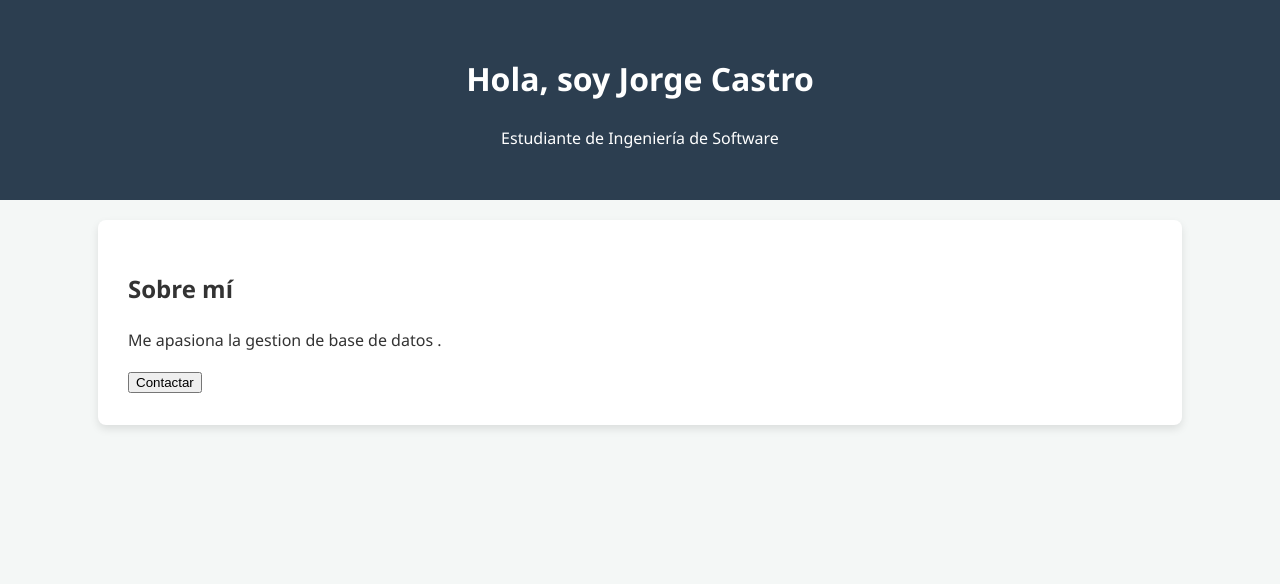
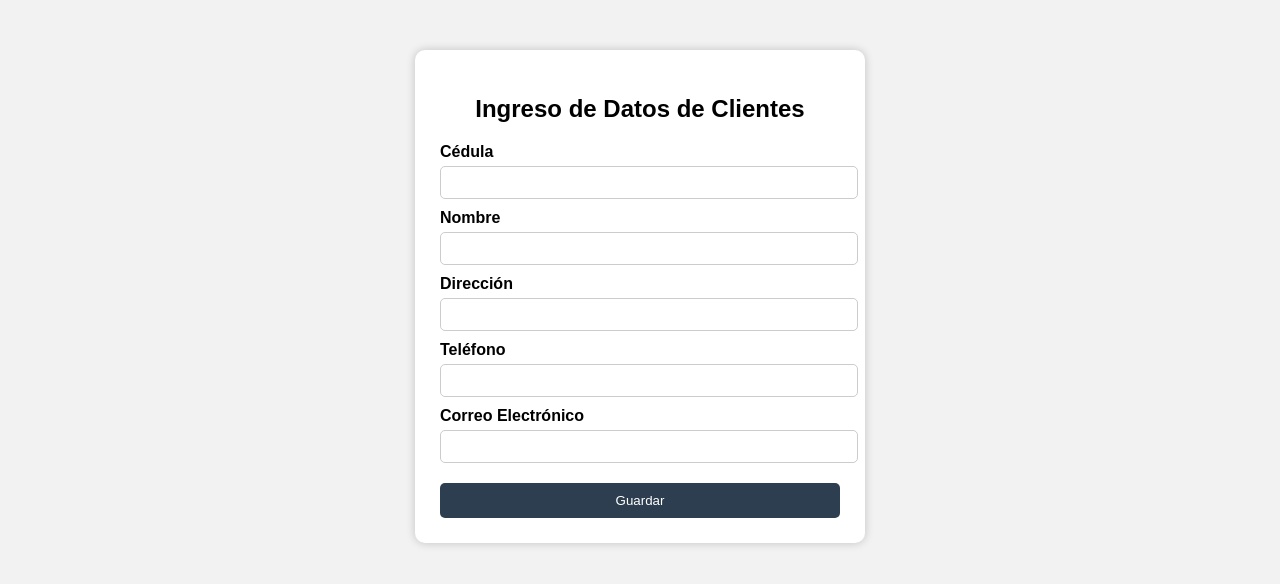
Before and after one commit to Jorge10001/Proyecto, a plain HTML site: page index.html in a window 1280 px wide. Drawn offline with Linux system fonts and the light colour scheme.

Commit message:
Tarea 3
Pagina web con ingreso de datos

```diff
--- a/index.html
+++ b/index.html
@@ -1,19 +1,34 @@
 <!DOCTYPE html>
 <html lang="es">
 <head>
- <meta charset="UTF-8">
- <title>Mi Portafolio</title>
- <link rel="stylesheet" href="style.css">
+    <meta charset="UTF-8">
+    <title>Registro de Clientes</title>
+    <link rel="stylesheet" href="style.css">
 </head>
 <body>
- <header>
- <h1>Hola, soy Jorge Castro</h1>
- <p>Estudiante de Ingeniería de Software</p>
- </header>
- <section class="contenedor">
- <h2>Sobre mí</h2>
- <p>Me apasiona la gestion de base de datos .</p>
- <button>Contactar</button>
- </section>
+
+<div class="container">
+    <h2>Ingreso de Datos de Clientes</h2>
+
+    <form>
+        <label for="cedula">Cédula</label>
+        <input type="text" id="cedula" name="cedula" required>
+
+        <label for="nombre">Nombre</label>
+        <input type="text" id="nombre" name="nombre" required>
+
+        <label for="direccion">Dirección</label>
+        <input type="text" id="direccion" name="direccion" required>
+
+        <label for="telefono">Teléfono</label>
+        <input type="tel" id="telefono" name="telefono" required>
+
+        <label for="correo">Correo Electrónico</label>
+        <input type="email" id="correo" name="correo" required>
+
+        <button type="submit">Guardar</button>
+    </form>
+</div>
+
 </body>
 </html>
--- a/style.css
+++ b/style.css
@@ -1,29 +1,47 @@
 body {
- margin: 0;
- font-family: 'Segoe UI', Tahoma, Geneva, Verdana, sans-serif;
- background-color: #f4f7f6;
- color: #333;
- line-height: 1.6;
-}
-header {
- background: #2c3e50;
- color: white;
- text-align: center;
- padding: 2rem 0;
+    font-family: Arial, sans-serif;
+    background-color: #f2f2f2;
 }
 
-.contenedor {
- width: 80%;
- margin: 20px auto; /* Centrado horizontal */
- background: white;
- padding: 30px;
- border-radius: 8px;
- box-shadow: 0 4px 8px rgba(0,0,0,0.1);
+.container {
+    width: 400px;
+    margin: 50px auto;
+    background: white;
+    padding: 25px;
+    border-radius: 10px;
+    box-shadow: 0px 0px 10px rgba(0,0,0,0.2);
 }
 
-.habilidades {
- display: flex;
- justify-content: space-around;
- list-style: none;
- padding: 0;
+h2 {
+    text-align: center;
+    margin-bottom: 20px;
 }
+
+label {
+    font-weight: bold;
+    display: block;
+    margin-top: 10px;
+}
+
+input {
+    width: 100%;
+    padding: 8px;
+    margin-top: 5px;
+    border-radius: 5px;
+    border: 1px solid #ccc;
+}
+
+button {
+    width: 100%;
+    padding: 10px;
+    margin-top: 20px;
+    background-color: #2c3e50;
+    color: white;
+    border: none;
+    border-radius: 5px;
+    cursor: pointer;
+}
+
+button:hover {
+    background-color: #34495e;
+}
```
